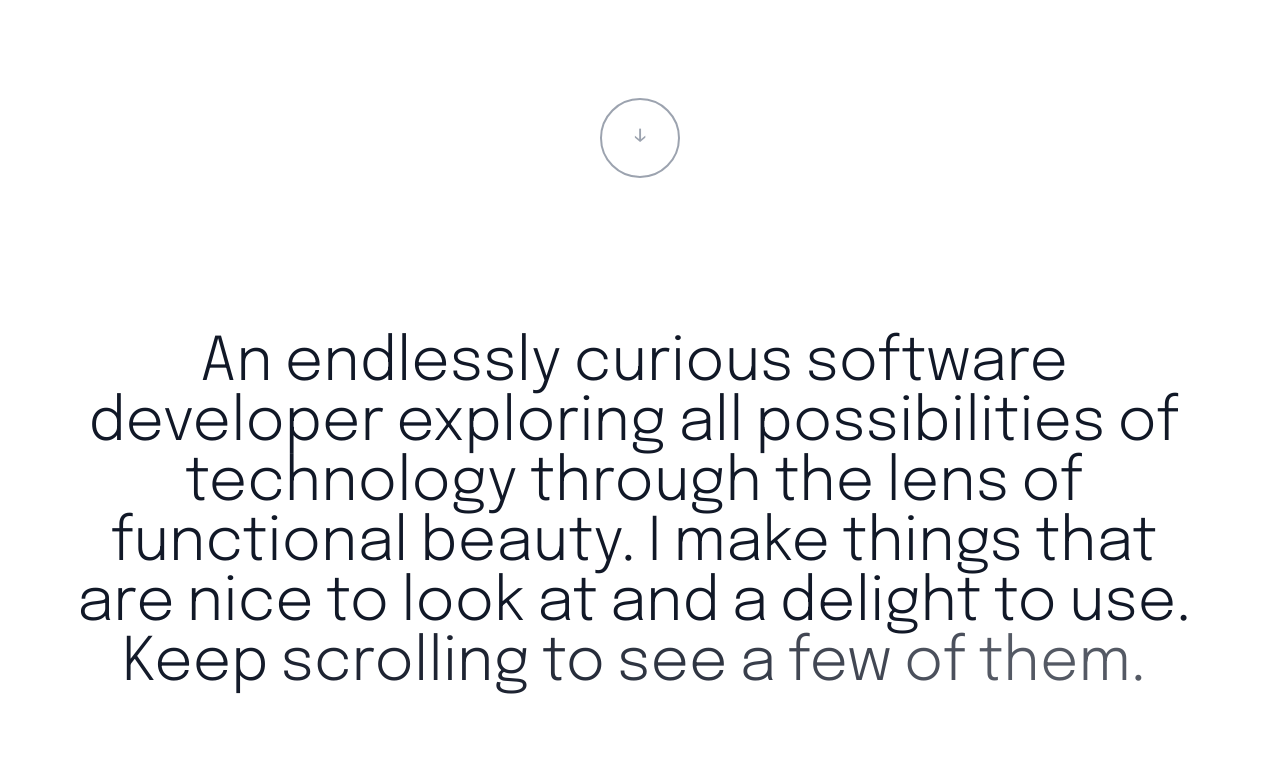
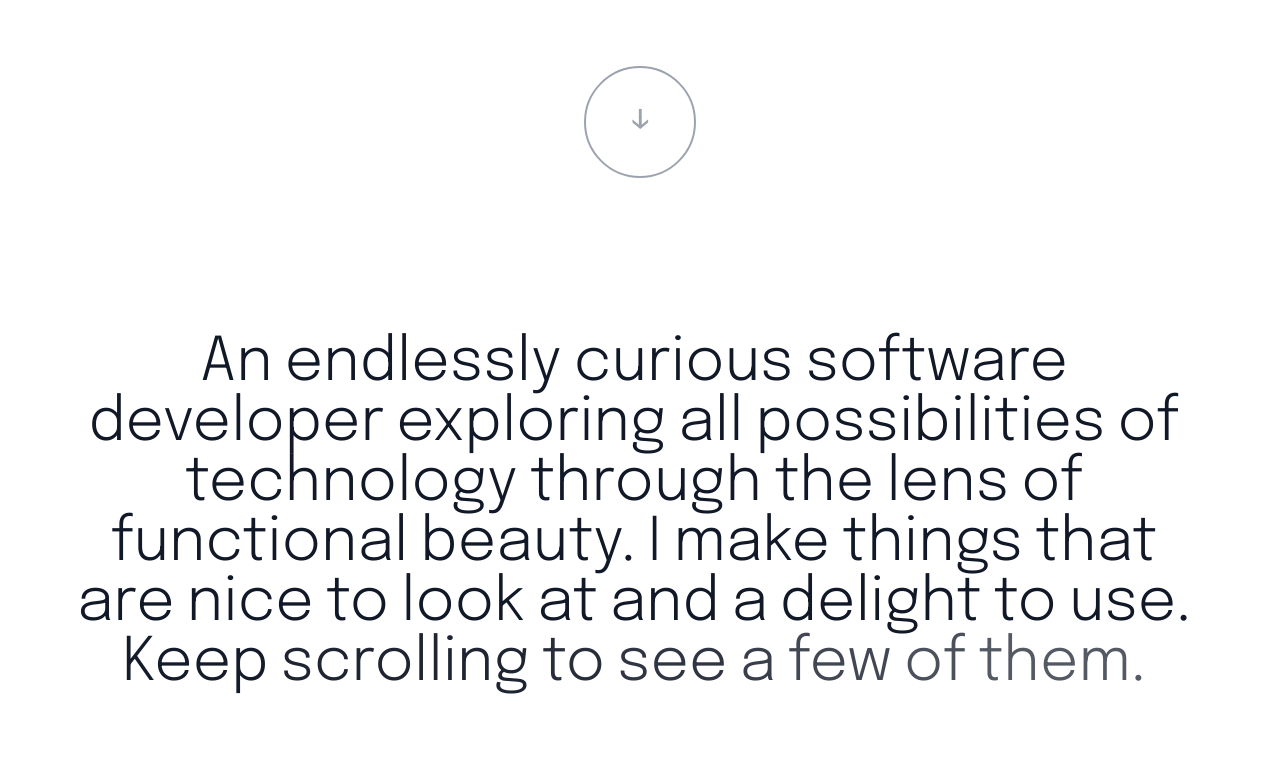
Before and after one commit to ce-joiner/ce-joiner.github.io, a React (Vite) app in the folder portfolio/: page / in a window 1280 px wide. Shown: the part 526-1300 px from the top of the page. Built offline with nearby package versions, Linux system fonts and the light colour scheme.

Commit message:
Refactor Introduction section layout in App component; adjust Hero component's scroll circle size and text for improved visibility and interaction.

```diff
--- a/portfolio/src/App.jsx
+++ b/portfolio/src/App.jsx
@@ -19,7 +19,7 @@
         </section>
 
         {/* Introduction Section */}
-        <section className="min-h-screen">
+        <section>
           <Introduction />
         </section>
 
--- a/portfolio/src/components/Hero/Hero.jsx
+++ b/portfolio/src/components/Hero/Hero.jsx
@@ -163,7 +163,7 @@
         {/* Large Scroll Circle - Visible in viewport */}
         <div className="absolute bottom-52 left-1/2 transform -translate-x-1/2">
           <div
-            className="w-20 h-20 rounded-full border-2 border-gray-400 flex items-center justify-center cursor-pointer hover:border-gray-600 transition-colors duration-300"
+            className="w-28 h-28 rounded-full border-2 border-gray-400 flex items-center justify-center cursor-pointer hover:border-gray-600 transition-colors duration-300"
             onClick={() => {
               document.getElementById('introduction')?.scrollIntoView({
                 behavior: 'smooth',
@@ -171,7 +171,7 @@
               });
             }}
           >
-            <div className="text-2xl text-gray-400">
+            <div className="text-4xl text-gray-400">
               ↓
             </div>
           </div>
```
